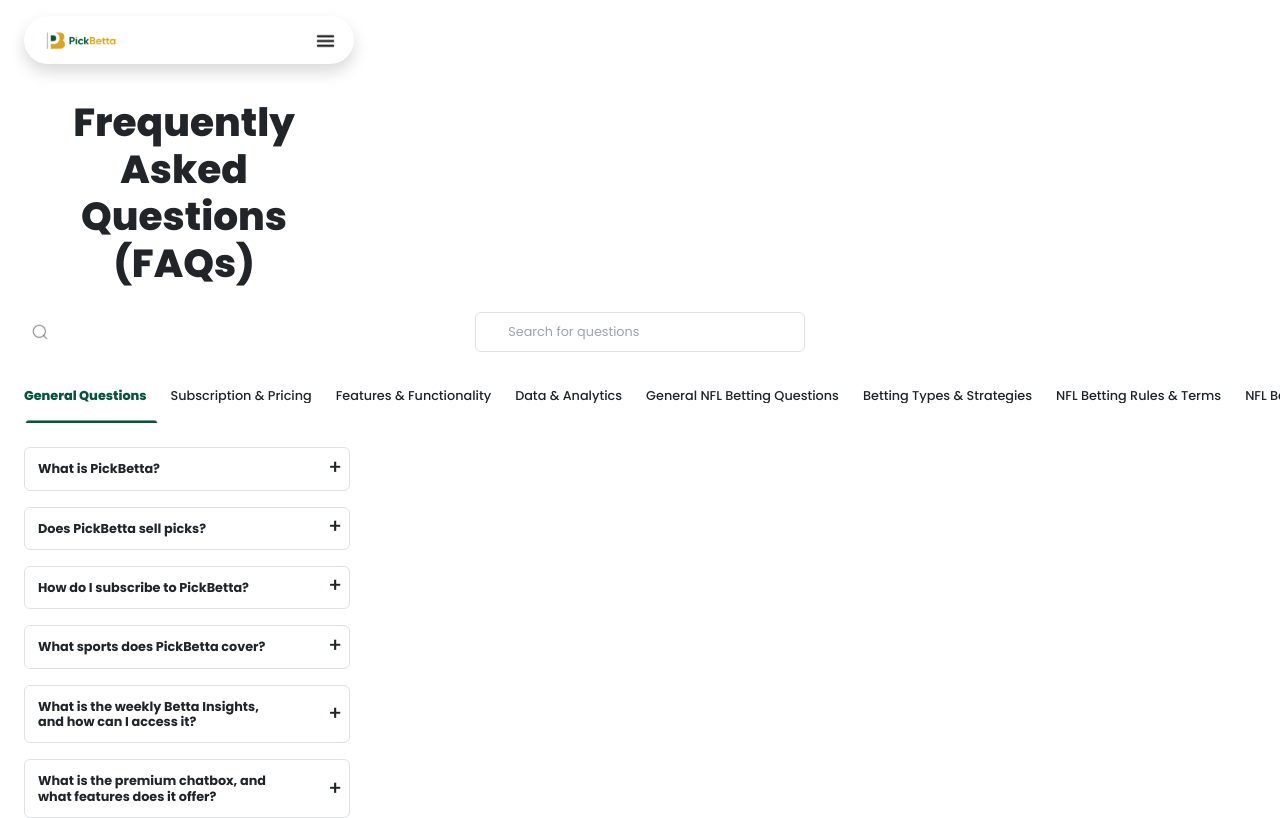
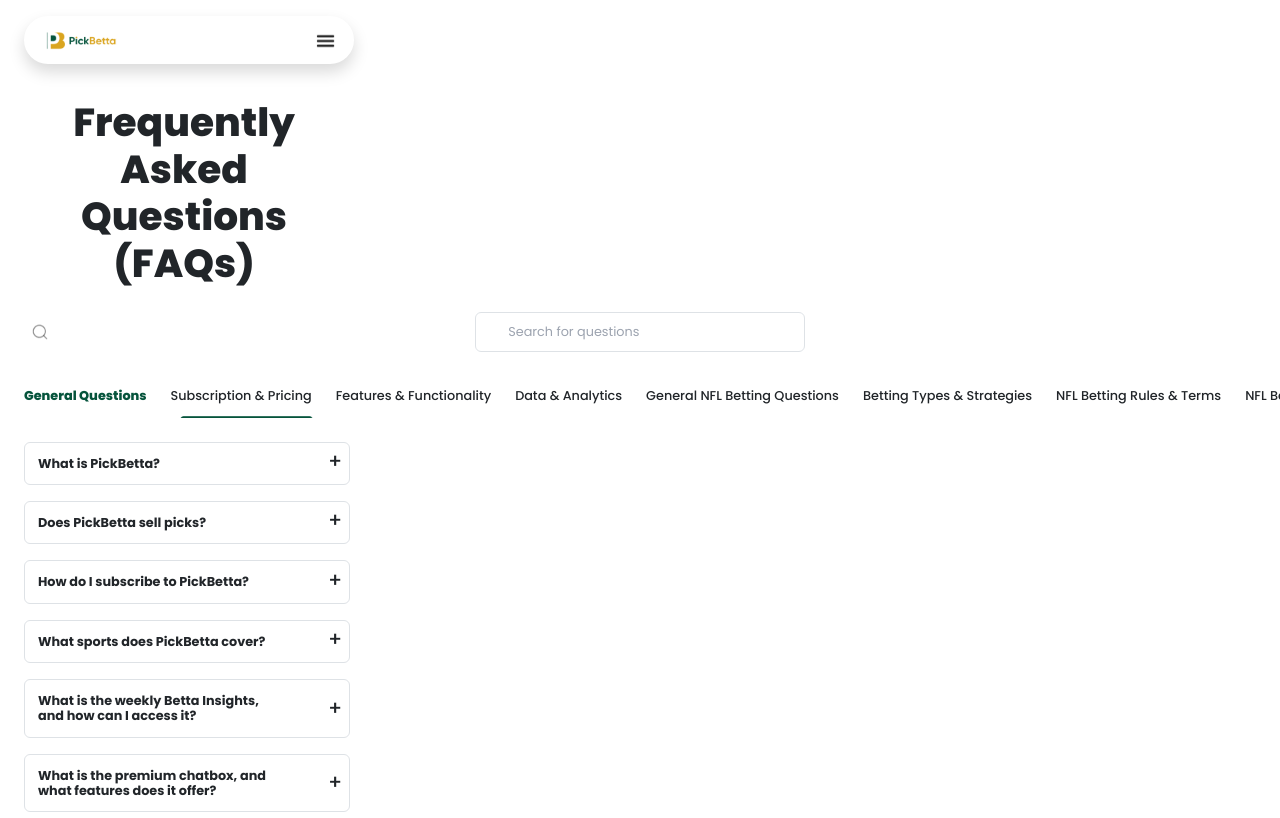
Before and after one commit to mide-paul/Pickbetta-Frontend, a React (Vite) app: page /faqs in a window 1280 px wide. Shown: the top 818 px of the page. Built offline with nearby package versions, Linux system fonts and the light colour scheme.

Commit message:
updated the FAQs screen tabs

```diff
--- a/src/pages/faqs.tsx
+++ b/src/pages/faqs.tsx
@@ -83,8 +83,8 @@
                 <h3 className='relative mt-5 ml-5 text-left text-sm text-dark font-medium'>NFL Betting Tips & Insight</h3>
                 <h3 className='relative mt-5 ml-5 text-left text-sm text-dark font-medium'>General Responsible Gambling Questions</h3>
                 <h3 className='relative mt-5 ml-5 text-left text-sm text-dark font-medium'>Time Management & Self-Control</h3>
+                <img src={line} className='relative mt-9 -ml-110 h-1 w-12.6'/>
             </div>
-            <img src={line} className='relative mt-2 ml-5 w-12.6'/>
 
             <div>
                 <div ref={dropdownRef} className="relative mt-4 ml-5 p-2.5 w-20.4 border rounded">
--- a/tailwind.config.ts
+++ b/tailwind.config.ts
@@ -243,6 +243,9 @@
         '83': '84rem',
         '83.6': '86.6rem',
         '84': '87rem',
+        '100': '100rem',
+        '110': '110rem',
+        '120': '120rem',
         '128': '128rem',
         '135': '135rem',
         '144': '144rem',
```
Also changed, not shown: 4 other files (tests, documents, lock files or other folders).
